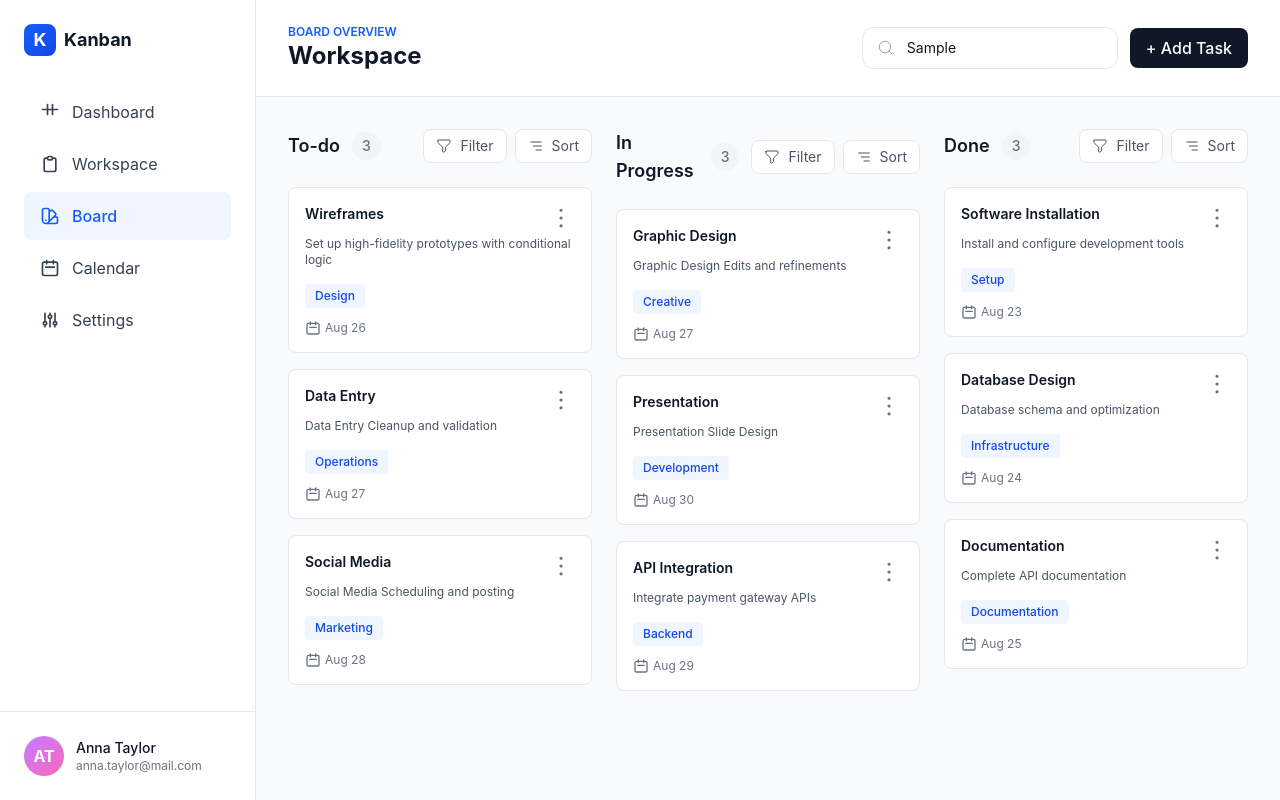
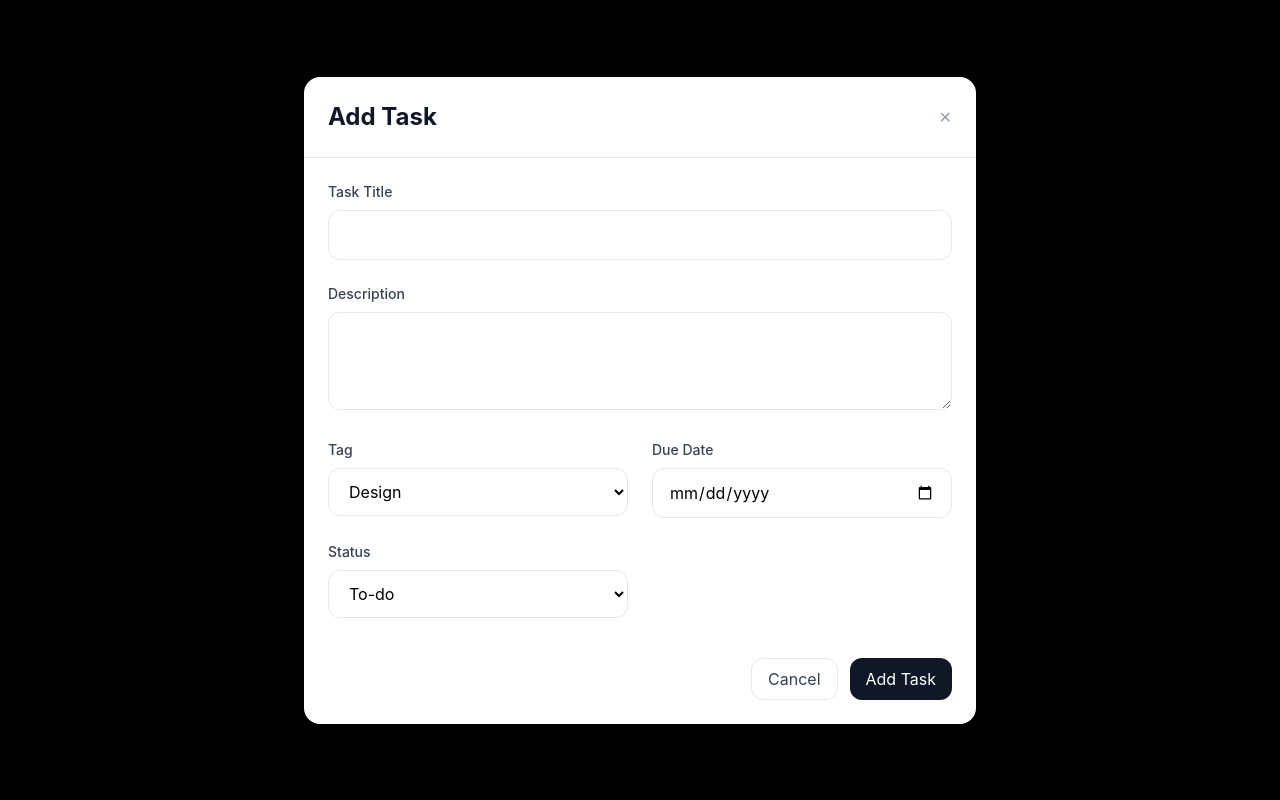
Before and after one commit to SuraiyaAkterTrishna/task-manager-react, a React (Vite) app: page / in a window 1280 px wide. Both pictures are taken after typing "Sample" into the empty fields and a click on the button "+ Add Task". Built offline with nearby package versions, Linux system fonts and the light colour scheme.

Commit message:
feat(add task): Add task modal implement

```diff
--- a/src/App.jsx
+++ b/src/App.jsx
@@ -1,18 +1,56 @@
+import { useState } from "react";
 import Header from "./components/Header";
 import Sidebar from "./components/Sidebar";
 import TaskBoard from "./components/tasks/TaskBoard";
-import { TaskProvider } from "./context/TaskContext";
+
+import { TaskProvider, useTasks } from "./context/TaskContext";
+import AddTaskModal from "./components/tasks/AddTaskModal";
+
+function AppContent() {
+  const [isModalOpen, setIsModalOpen] = useState(false);
+  const [editingTask, setEditingTask] = useState(null);
+  const { state } = useTasks();
+
+  const handleAddTask = () => {
+    setEditingTask(null);
+    setIsModalOpen(true);
+  }
+
+  const handleEditTask = (task) => {
+    setEditingTask(task);
+    setIsModalOpen(true);
+  }
+
+  const handleCloseModal = () => {
+    setIsModalOpen(false);
+    setEditingTask(null);
+  }
+
+  return (
+    <div className="min-h-screen flex flex-col lg:flex-row">
+      <Sidebar />
+      <main className="flex-1 flex flex-col min-h-0">
+
+        <Header onAddTaskClick={handleAddTask} />
+        <TaskBoard
+          tasks={state.tasks}
+          onEditTask={handleEditTask}
+        />
+
+        <AddTaskModal
+          isOpen={isModalOpen}
+          onClose={handleCloseModal}
+          taskToEdit={editingTask}
+        />
+      </main>
+    </div>
+  );
+}
 
 export default function App() {
   return (
     <TaskProvider>
-      <div className="min-h-screen flex flex-col lg:flex-row">
-        <Sidebar />
-        <main className="flex-1 flex flex-col min-h-0">
-          <Header />
-          <TaskBoard />
-        </main>
-      </div>
+      <AppContent />
     </TaskProvider>
   );
 }
--- a/src/components/Header.jsx
+++ b/src/components/Header.jsx
@@ -1,5 +1,7 @@
-export default function Header() {
+
+export default function Header({ onAddTaskClick }) {
   return (
+    <>
       <div className="bg-white border-b border-gray-200 px-4 py-4 sm:px-6 sm:py-6 lg:px-8">
         <div className="flex flex-col gap-4 md:flex-row md:items-center md:justify-between">
           <div>
@@ -30,11 +32,15 @@ export default function Header() {
                 className="w-full rounded-xl border border-gray-200 bg-white pl-11 pr-4 py-2.5 text-sm text-gray-900 placeholder:text-gray-400 focus:border-gray-900 focus:outline-none"
               />
             </div>
-          <button className="px-4 py-2 bg-gray-900 text-white rounded-lg font-medium hover:bg-gray-800 transition-colors">
+            <button
+              onClick={onAddTaskClick}
+              className="px-4 py-2 bg-gray-900 text-white rounded-lg font-medium hover:bg-gray-800 transition-colors"
+            >
               + Add Task
             </button>
           </div>
         </div>
       </div>
+    </>
   );
 }
--- /dev/null
+++ b/src/components/tasks/AddTaskModal.jsx
@@ -0,0 +1,168 @@
+/* eslint-disable react-hooks/set-state-in-effect */
+// components/AddTaskModal.jsx
+import { useState, useEffect } from "react";
+import { useTasks } from "../../context/TaskContext";
+
+
+export default function AddTaskModal({ isOpen, onClose, taskToEdit }) {
+  const { dispatch } = useTasks();
+  const [formData, setFormData] = useState({
+    title: "",
+    description: "",
+    tags: ["Design"],
+    dueDate: "",
+    columnId: 1
+  });
+
+  useEffect(() => {
+    if (taskToEdit) {
+      setFormData({
+        title: taskToEdit.title,
+        description: taskToEdit.description,
+        tags: taskToEdit.tags,
+        dueDate: taskToEdit.dueDate,
+        columnId: taskToEdit.columnId
+      });
+    } else {
+      setFormData({
+        title: "",
+        description: "",
+        tags: ["Design"],
+        dueDate: "",
+        columnId: 1
+      });
+    }
+  }, [taskToEdit]);
+
+  const handleSubmit = (e) => {
+    e.preventDefault();
+
+    if (taskToEdit) {
+      dispatch({
+        type: "UPDATE_TASK",
+        payload: { ...formData, id: taskToEdit.id }
+      });
+    } else {
+      const newTask = {
+        id: `task-${Date.now()}`,
+        title: formData.title,
+        description: formData.description,
+        tags: Array.isArray(formData.tags) ? formData.tags : [formData.tags],
+        dueDate: formData.dueDate,
+        columnId: formData.columnId
+      };
+      dispatch({ type: "ADD_TASK", payload: newTask });
+    }
+
+    onClose();
+  };
+
+  if (!isOpen) return null;
+
+  return (
+    <div className="fixed inset-0 bg-black bg-opacity-50 z-50 flex items-center justify-center">
+      <div className="bg-white rounded-2xl max-w-2xl w-full mx-4 max-h-[90vh] overflow-y-auto">
+        <div className="p-6 border-b border-gray-200">
+          <div className="flex justify-between items-center">
+            <h2 className="text-2xl font-bold text-gray-900">
+              {taskToEdit ? 'Edit Task' : 'Add Task'}
+            </h2>
+            <button onClick={onClose} className="text-gray-400 hover:text-gray-600">
+              ✕
+            </button>
+          </div>
+        </div>
+
+        <div className="p-6">
+          <form onSubmit={handleSubmit} className="space-y-6">
+            <div>
+              <label className="block text-sm font-medium text-gray-700">
+                Task Title
+              </label>
+              <input
+                type="text"
+                value={formData.title}
+                onChange={(e) => setFormData({...formData, title: e.target.value})}
+                className="mt-2 w-full rounded-xl border border-gray-200 px-4 py-3"
+                required
+              />
+            </div>
+
+            <div>
+              <label className="block text-sm font-medium text-gray-700">
+                Description
+              </label>
+              <textarea
+                value={formData.description}
+                onChange={(e) => setFormData({...formData, description: e.target.value})}
+                rows="3"
+                className="mt-2 w-full rounded-xl border border-gray-200 px-4 py-3"
+              />
+            </div>
+
+            <div className="grid grid-cols-1 md:grid-cols-2 gap-6">
+              <div>
+                <label className="block text-sm font-medium text-gray-700">Tag</label>
+                <select
+                  value={formData.tags[0]}
+                  onChange={(e) => setFormData({...formData, tags: [e.target.value]})}
+                  className="mt-2 w-full rounded-xl border border-gray-200 px-4 py-3"
+                >
+                  <option value="Design">Design</option>
+                  <option value="Operations">Operations</option>
+                  <option value="Marketing">Marketing</option>
+                  <option value="Creative">Creative</option>
+                  <option value="Development">Development</option>
+                  <option value="Backend">Backend</option>
+                  <option value="Setup">Setup</option>
+                  <option value="Infrastructure">Infrastructure</option>
+                  <option value="Documentation">Documentation</option>
+                </select>
+              </div>
+
+              <div>
+                <label className="block text-sm font-medium text-gray-700">Due Date</label>
+                <input
+                  type="date"
+                  value={formData.dueDate}
+                  onChange={(e) => setFormData({...formData, dueDate: e.target.value})}
+                  className="mt-2 w-full rounded-xl border border-gray-200 px-4 py-3"
+                  required
+                />
+              </div>
+
+              <div>
+                <label className="block text-sm font-medium text-gray-700">Status</label>
+                <select
+                  value={formData.columnId}
+                  onChange={(e) => setFormData({...formData, columnId: parseInt(e.target.value)})}
+                  className="mt-2 w-full rounded-xl border border-gray-200 px-4 py-3"
+                >
+                  <option value="1">To-do</option>
+                  <option value="2">In Progress</option>
+                  <option value="3">Done</option>
+                </select>
+              </div>
+            </div>
+
+            <div className="flex gap-3 justify-end pt-4">
+              <button
+                type="button"
+                onClick={onClose}
+                className="px-4 py-2 rounded-xl border border-gray-200 text-gray-700"
+              >
+                Cancel
+              </button>
+              <button
+                type="submit"
+                className="px-4 py-2 rounded-xl bg-gray-900 text-white"
+              >
+                {taskToEdit ? 'Update Task' : 'Add Task'}
+              </button>
+            </div>
+          </form>
+        </div>
+      </div>
+    </div>
+  );
+}
```
Lines whose indentation alone changed are shown as unchanged.
